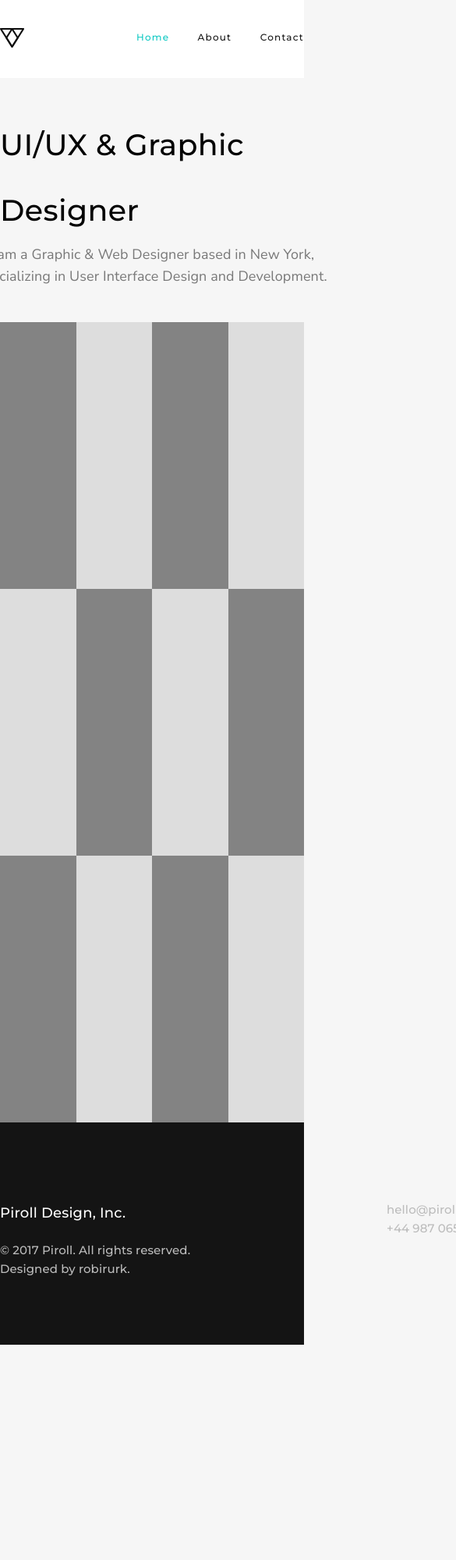
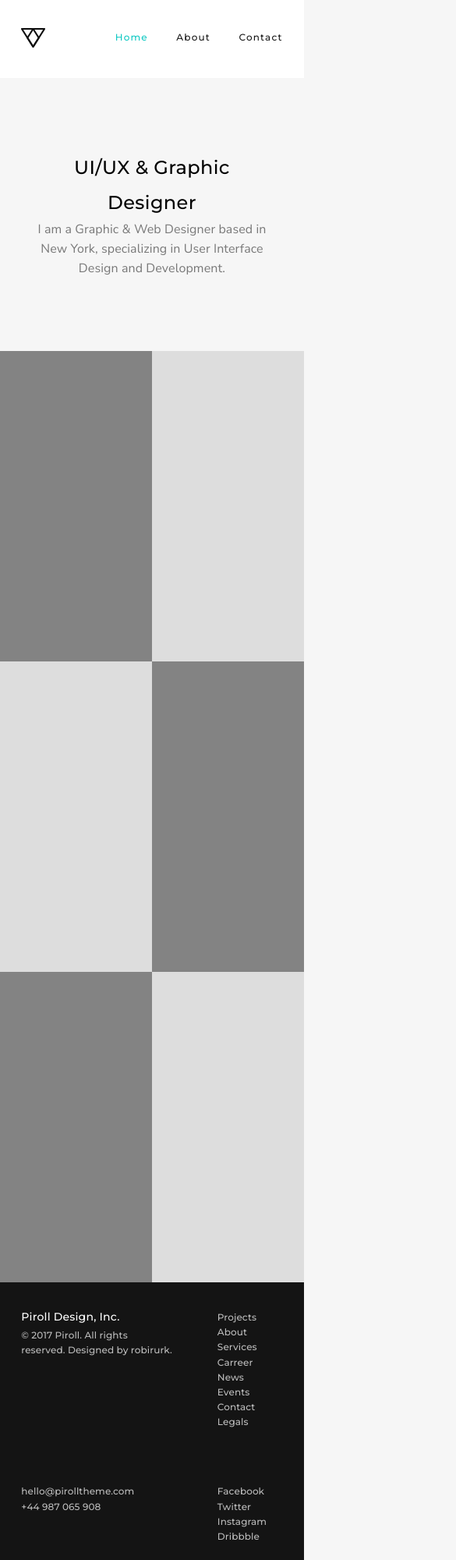
Before and after one commit to PetroKurinnyi/html5css3, a website: page app/index.html in a window 390 px wide. Shown: the top 2000 px of the page at 78% size, 585 px wide, since content can reach past the window. Before the commit the page ends 1724 px from the top, so only its background shows below. Drawn offline with Linux system fonts and the light colour scheme.

Commit message:
main-screen adapted

```diff
--- a/app/scss/main.scss
+++ b/app/scss/main.scss
@@ -6,7 +6,7 @@
 }
 
 .container {
-  width: 1170px;
+  width: 86%;
   margin: 0 auto;
 }
 
@@ -75,7 +75,6 @@
   }
 
   main {
-    height: 1026px;
     width: 100%;
     display: grid;
     grid-template-columns: repeat(4, 1fr);
@@ -150,3 +149,111 @@
     }
   }
 }
+
+@media only screen and (min-width: 640px) and (max-width: 960px) {
+  body {
+    main {
+      grid-template-columns: repeat(3, 1fr);
+      grid-template-rows: repeat(4, 1fr);
+    }
+    footer {
+      height: 285px;
+      .container {
+        height: 100%;
+        grid-gap: 0;
+      }
+      @include font-set(15px, normal, 1.6, 0.1px);
+      .rights {
+        grid-column-start: 1;
+        grid-column-end: 6;
+        .company-name {
+          padding-top: 30px;
+          @include font-set(18px, 500, 2, 0.2px);
+        }
+      }
+      .contacts {
+        padding-top: 35px;
+        grid-column-start: 1;
+        grid-column-end: 4;
+        grid-row: 2;
+      }
+      .footer-nav {
+        padding-top: 35px;
+        grid-column-start: 6;
+        grid-column-end: 9;
+      }
+      .social {
+        padding-top: 35px;
+        grid-column-start: 10;
+        grid-column-end: 12;
+      }
+    }
+  }
+}
+
+@media only screen and (max-width: 640px) {
+  body {
+    .text {
+      height: 350px;
+      text-align: center;
+      h1 {
+        width: 80%;
+        @include font-set(24px, 500, 1.85, 0.4px);
+      }
+      p {
+        width: 80%;
+        @include font-set(16px, normal, 1.56, 0.1px);
+      }
+    }
+    main {
+      grid-template-columns: repeat(2, 1fr);
+      grid-template-rows: repeat(6, 1fr);
+    }
+
+    footer {
+      height: 385px;
+      .container {
+        height: 100%;
+        display: grid;
+        grid-template-columns: repeat(12, 1fr);
+        grid-gap: 0;
+      }
+      @include font-set(12px, normal, 1.6, 0.1px);
+      .rights {
+        grid-column-start: 1;
+        grid-column-end: 8;
+        .company-name {
+          padding-top: 30px;
+          @include font-set(14px, 500, 2, 0.2px);
+        }
+      }
+      .contacts {
+        padding-top: 20px;
+        grid-column-start: 1;
+        grid-column-end: 6;
+        grid-row: 2;
+      }
+      .footer-nav {
+        padding-top: 35px;
+        grid-column-start: 10;
+        grid-column-end: 12;
+        ul {
+          columns: 1;
+          li {
+            display: block;
+            margin-left: 0;
+          }
+          li:nth-last-child(-n + 4) {
+            margin-left: 0;
+          }
+        }
+      }
+      .social {
+        padding-top: 20px;
+        grid-column-start: 10;
+        grid-column-end: 12;
+        grid-row: 2;
+      }
+    }
+  }
+}
```
Also changed, not shown: app/css/main.css.
